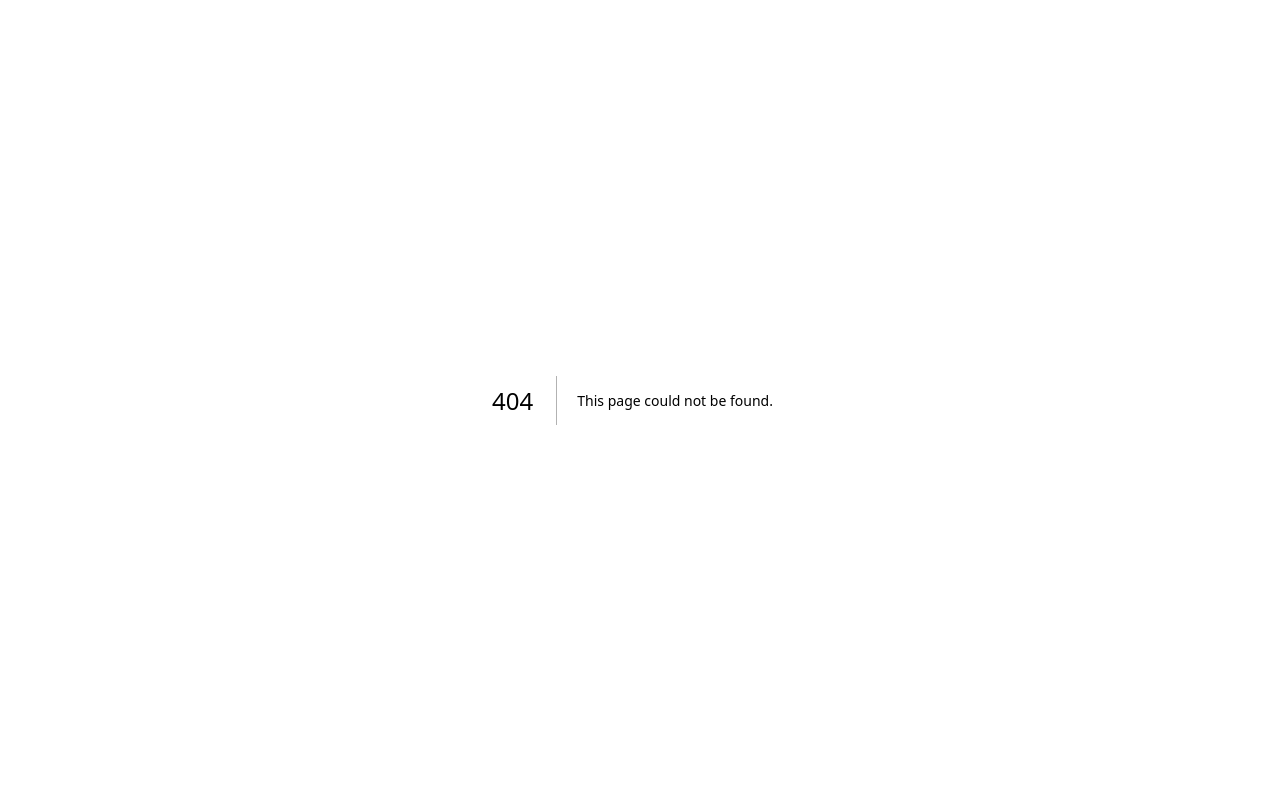
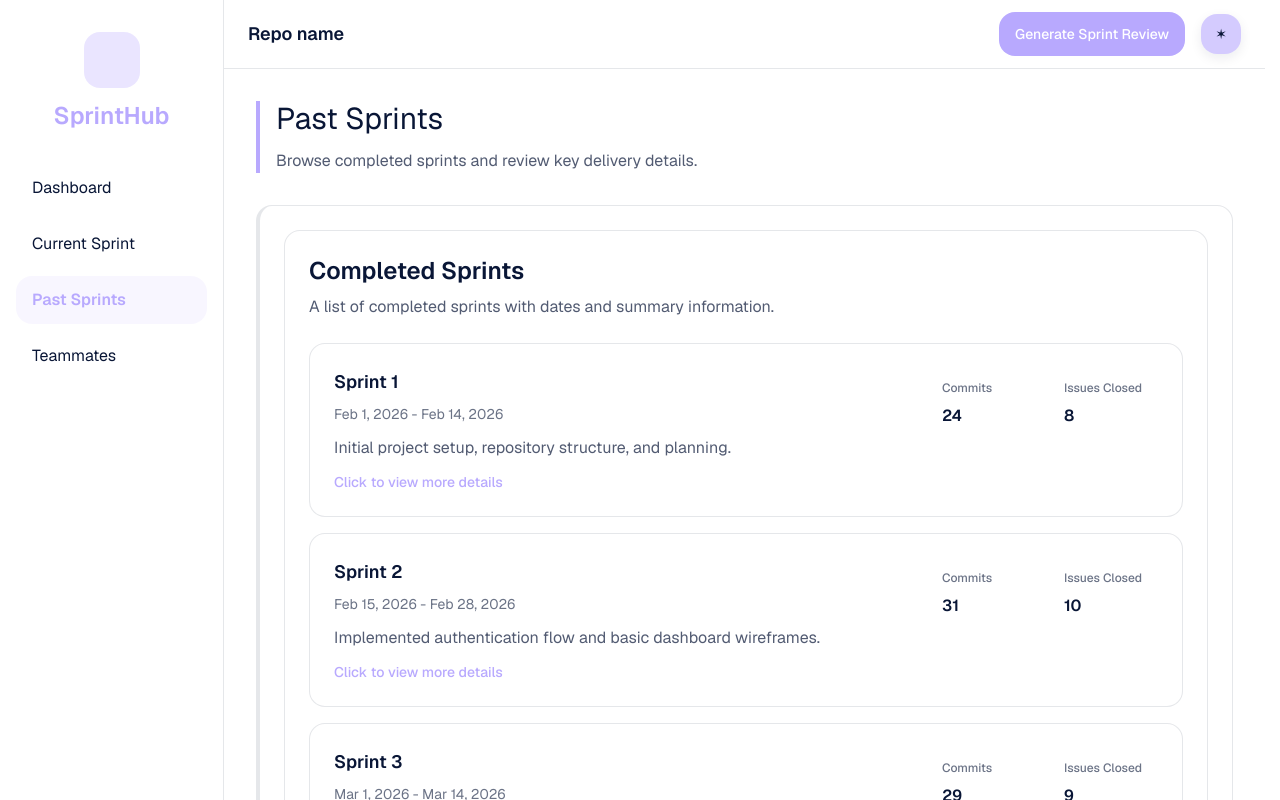
Before and after one commit to UOA-CS732-S1-2026/group-project-radiant-rabbits, a Next.js app: page /past-sprints in a window 1280 px wide. Before the commit this address had no page. Shown: the top 800 px of the page. Built offline with nearby package versions, Linux system fonts and the light colour scheme.

Commit message:
created past sprints page

```diff
--- /dev/null
+++ b/src/app/(main)/past-sprints/page.tsx
@@ -0,0 +1,119 @@
+import Card from "@/components/ui/Card";
+import PageContainer from "@/components/ui/PageContainer";
+import SectionHeading from "@/components/ui/SectionHeading";
+
+const pastSprints = [
+  {
+    id: "sprint-1",
+    name: "Sprint 1",
+    startDate: "Feb 1, 2026",
+    endDate: "Feb 14, 2026",
+    summary: "Initial project setup, repository structure, and planning.",
+    commits: 24,
+    issuesClosed: 8,
+  },
+  {
+    id: "sprint-2",
+    name: "Sprint 2",
+    startDate: "Feb 15, 2026",
+    endDate: "Feb 28, 2026",
+    summary: "Implemented authentication flow and basic dashboard wireframes.",
+    commits: 31,
+    issuesClosed: 10,
+  },
+  {
+    id: "sprint-3",
+    name: "Sprint 3",
+    startDate: "Mar 1, 2026",
+    endDate: "Mar 14, 2026",
+    summary: "Connected backend endpoints and refined UI components.",
+    commits: 29,
+    issuesClosed: 9,
+  },
+  {
+    id: "sprint-4",
+    name: "Sprint 4",
+    startDate: "Mar 15, 2026",
+    endDate: "Mar 28, 2026",
+    summary: "Added sprint review insights and improved contribution tracking.",
+    commits: 36,
+    issuesClosed: 12,
+  },
+];
+
+function SprintSummaryStat({
+  label,
+  value,
+}: {
+  label: string;
+  value: string | number;
+}) {
+  return (
+    <div className="rounded-xl bg-brand-background px-md py-sm">
+      <p className="text-body-xs font-medium text-brand-dark/60">{label}</p>
+      <p className="mt-xs text-body-md font-semibold text-brand-dark">
+        {value}
+      </p>
+    </div>
+  );
+}
+
+export default function PastSprintsPage() {
+  return (
+    <PageContainer>
+      <SectionHeading
+        title="Past Sprints"
+        subtitle="Browse completed sprints and review key delivery details."
+      />
+
+      <Card className="border border-brand-dark/10 border-l-0 shadow-none">
+        <div className="rounded-xl border border-brand-dark/10 bg-brand-surface p-lg">
+          <h2 className="text-h3 font-semibold text-brand-dark">
+            Completed Sprints
+          </h2>
+          <p className="mt-xs text-body-md text-brand-dark/70">
+            A list of completed sprints with dates and summary information.
+          </p>
+
+          <div className="mt-lg space-y-md">
+            {pastSprints.map((sprint) => (
+              <button
+                key={sprint.id}
+                type="button"
+                className="w-full rounded-xl border border-brand-dark/10 bg-brand-surface px-lg py-lg text-left transition hover:border-brand-accent hover:bg-brand-background"
+              >
+                <div className="flex flex-col gap-md lg:flex-row lg:items-start lg:justify-between">
+                  <div className="min-w-0 flex-1">
+                    <h3 className="text-body-lg font-semibold text-brand-dark">
+                      {sprint.name}
+                    </h3>
+
+                    <p className="mt-xs text-body-sm text-brand-dark/60">
+                      {sprint.startDate} - {sprint.endDate}
+                    </p>
+
+                    <p className="mt-sm text-body-md text-brand-dark/70">
+                      {sprint.summary}
+                    </p>
+
+                    <p className="mt-sm text-body-sm font-medium text-brand-accent">
+                      Click to view more details
+                    </p>
+                  </div>
+
+                  <div className="grid grid-cols-2 gap-sm lg:min-w-[220px]">
+                    <SprintSummaryStat label="Commits" value={sprint.commits} />
+                    <SprintSummaryStat
+                      label="Issues Closed"
+                      value={sprint.issuesClosed}
+                    />
+                  </div>
+                </div>
+              </button>
+            ))}
+          </div>
+        </div>
+      </Card>
+    </PageContainer>
+  );
+}
```
